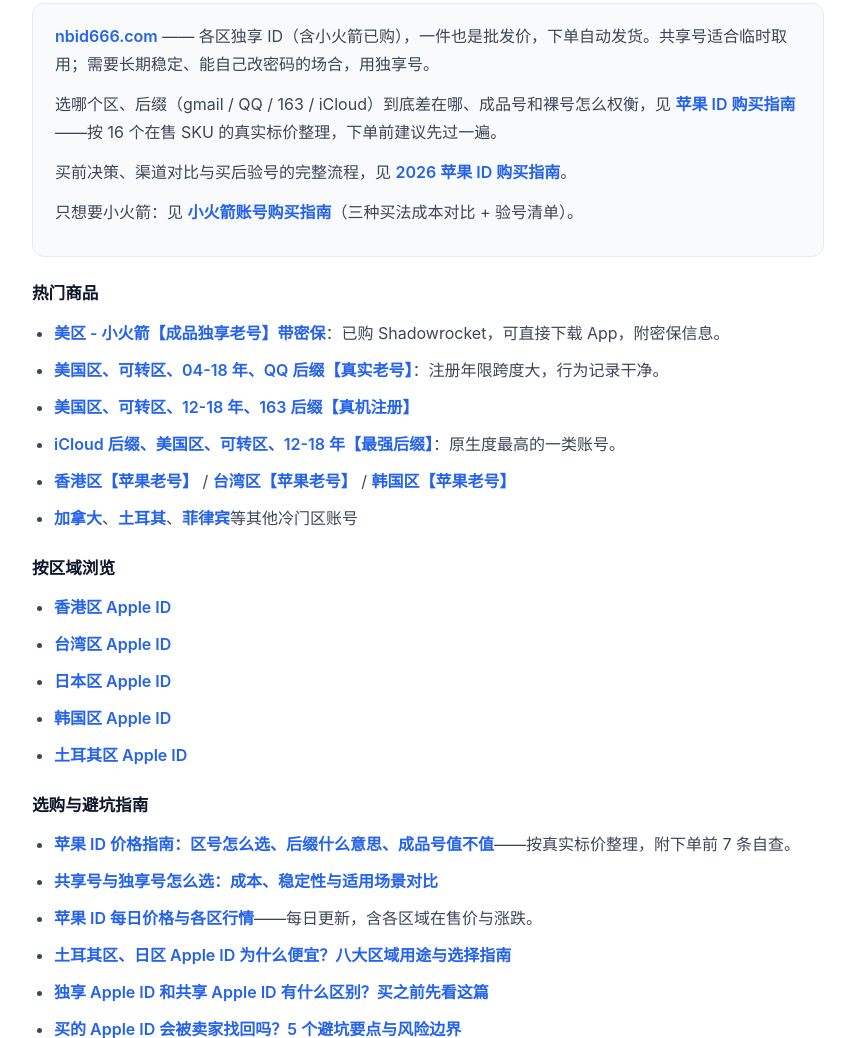
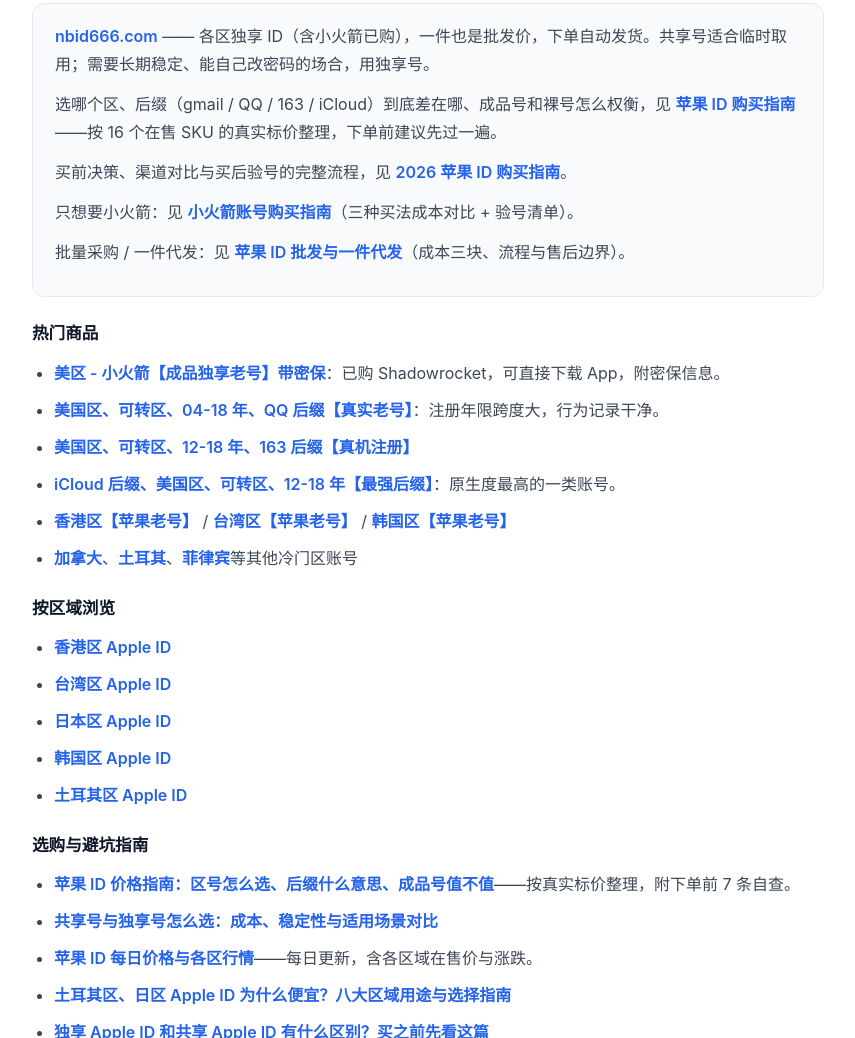
Before and after one commit to gulliblerea/gulliblerea.github.io, a plain HTML site: page index.html in a window 1280 px wide. Shown: the part 2241-3279 px from the top of the page, without its empty margins (212-1067 px from the left). Drawn offline with Linux system fonts and the light colour scheme.

Commit message:
feat: 首页增加批发页内链

```diff
--- a/index.html
+++ b/index.html
@@ -258,6 +258,7 @@
 <p>选哪个区、后缀（gmail / QQ / 163 / iCloud）到底差在哪、成品号和裸号怎么权衡，见 <a href="https://newbee567.top/guides/apple-id-price-guide/">苹果 ID 购买指南</a>——按 16 个在售 SKU 的真实标价整理，下单前建议先过一遍。</p>
 <p>买前决策、渠道对比与买后验号的完整流程，见 <a href="/buy-guide/">2026 苹果 ID 购买指南</a>。</p>
 <p>只想要小火箭：见 <a href="/shadowrocket-account/">小火箭账号购买指南</a>（三种买法成本对比 + 验号清单）。</p>
+<p>批量采购 / 一件代发：见 <a href="/wholesale/">苹果 ID 批发与一件代发</a>（成本三块、流程与售后边界）。</p>
 </div>
 
 <h3>热门商品</h3>
```
